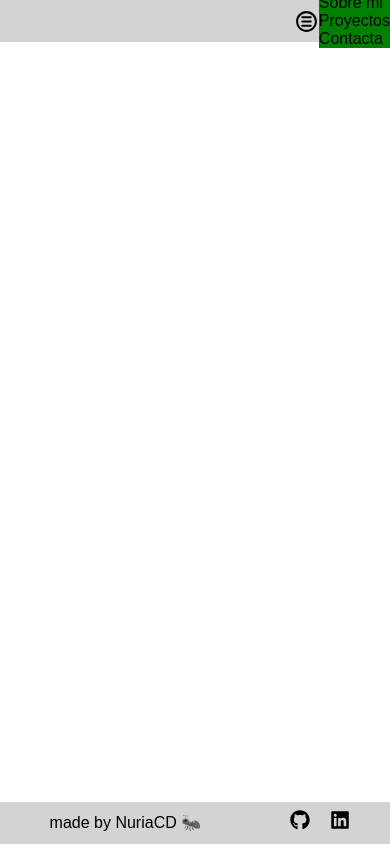
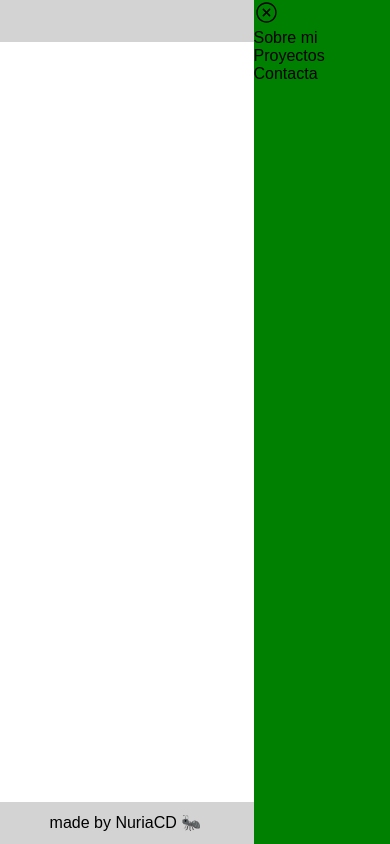
Before and after one commit to Nuria8890/portfolio, a React (Vite) app: page / in a window 390 px wide. Both pictures are taken after a click on the icon 377 px from the left and 21 px from the top of the page. Built offline with nearby package versions, Linux system fonts and the light colour scheme; a web font is replaced by a local one.

Commit message:
close icon in menu hamburguesa

```diff
--- a/src/components/header/Menu_hamburguesa.jsx
+++ b/src/components/header/Menu_hamburguesa.jsx
@@ -1,13 +1,18 @@
 import { CgMenuRound } from "react-icons/cg";
 import "@/styles/layout/header/Menu_hamburguesa.scss";
+import { IoIosCloseCircleOutline } from "react-icons/io";
 
 function Menu_hamburguesa({ toggleMenu, menuIsOpen }) {
   return (
     <>
-      <CgMenuRound className="menu__icon" onClick={toggleMenu} />
+      <CgMenuRound className="menu__icon__open" onClick={toggleMenu} />
 
-      <nav className={`${menuIsOpen ? "menu__open" : "menu__close"}`}>
-        <li className="header__nav__list">
+      <nav className={`menu ${menuIsOpen ? "menu__open" : "menu__close"}`}>
+        <IoIosCloseCircleOutline
+          className="menu__icon__close"
+          onClick={toggleMenu}
+        />
+        <li>
           <ul>Sobre mi</ul>
           <ul>Proyectos</ul>
           <ul>Contacta</ul>
--- a/src/styles/layout/header/Menu_hamburguesa.scss
+++ b/src/styles/layout/header/Menu_hamburguesa.scss
@@ -1,15 +1,39 @@
 .menu {
+  position: fixed;
+  top: 0;
+  right: 0;
+  height: 100vh;
+  width: 35%;
+  background-color: green;
+
   &__icon {
-    width: 25px;
-    height: 25px;
-    @media (min-width: 1024px) {
-      display: none;
+    &__open {
+      width: 25px;
+      height: 25px;
+      cursor: pointer;
+      position: relative;
+      @media (min-width: 1024px) {
+        display: none;
+      }
+    }
+    &__close {
+      width: 25px;
+      height: 25px;
+      cursor: pointer;
+      position: relative;
+      @media (min-width: 1024px) {
+        display: none;
+      }
     }
   }
   &__open {
     background-color: green;
+    transition: all 300s ease-in-out;
+    translate: 0;
   }
   &__close {
     display: none;
+    transition: all 300s ease-in-out;
+    translate: 100vh;
   }
 }
```
